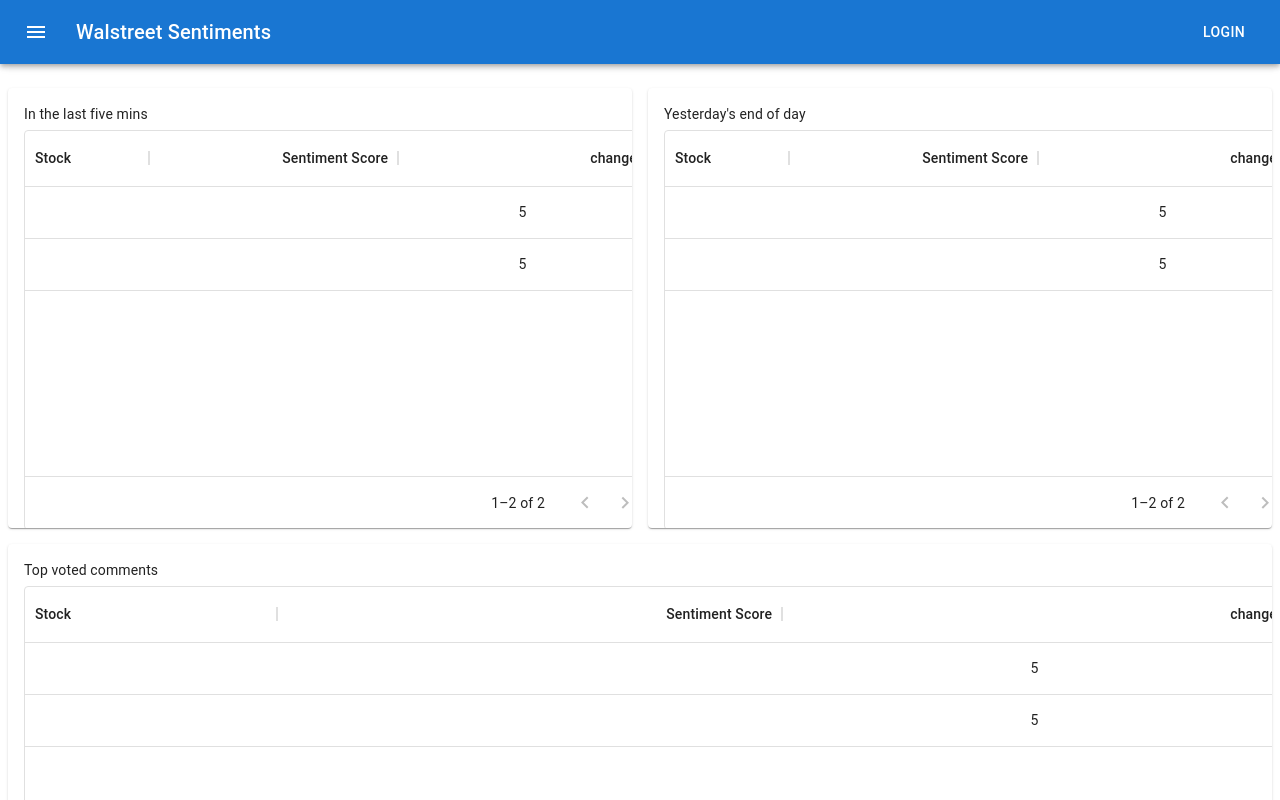
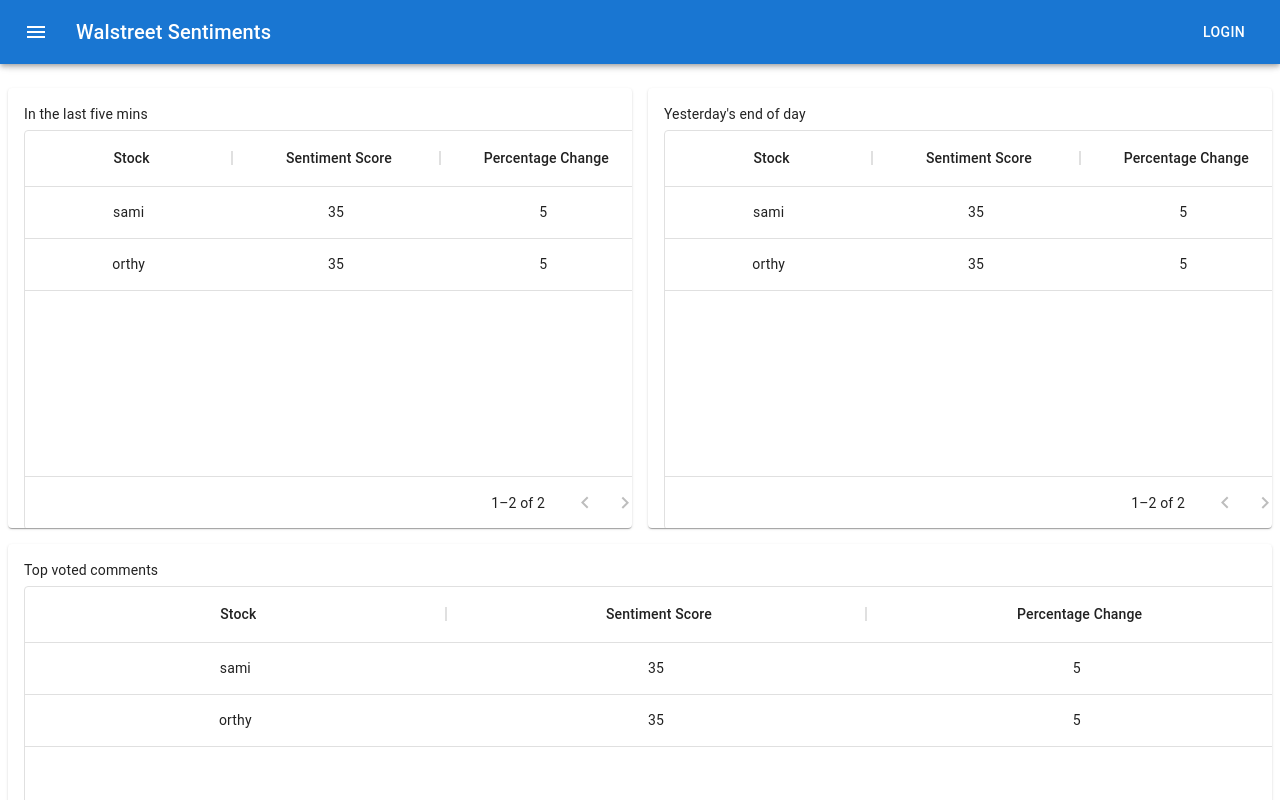
Before and after one commit to Sami6720/wallstreet_sentiments_2.0, a React (Create React App) app: page / in a window 1280 px wide. Shown: the top 800 px of the page. Built offline with nearby package versions, Linux system fonts and the light colour scheme.

Commit message:
fix(data_cards): fix passing props to all DataCards components

```diff
--- a/src/App.js
+++ b/src/App.js
@@ -7,21 +7,17 @@ import DataCard from "./components/DataCard";
 import { useState } from "react";
 
 function App() {
-
   // Code to update live data columns
 
-  const [df2, changedf2] = useState( // df2 refers to past df
-  [
-    { id: 1, Stocks: "sami", Total_compund: 35, Percentage_Change: 5 },
-    { id: 2, Stocks: "orthy", Total_compund: 35, Percentage_Change: 5 },
-  ]
+  const [df2, changef2] = useState(
+    // df2 refers to past df
+    [
+      { id: 1, stocks: "sami", total_compound_x: 35, change: 5 },
+      { id: 2, stocks: "orthy", total_compound_x: 35, change: 5 },
+    ]
   );
 
-
   // function to run every 10 mins and call on end point
-
-
-
 
   return (
     <Grid container spacing={2}>
@@ -34,11 +30,11 @@ function App() {
         <DataCard name={"In the last five mins"} rows={df2}></DataCard>
       </Grid>
       <Grid item xs={12} sm={6} md={6} lg={6}>
-        <DataCard name={"Yesterday's end of day"}></DataCard>
+        <DataCard name={"Yesterday's end of day"} rows={df2}></DataCard>
       </Grid>
 
       <Grid item xs={12} sm={12} md={12} lg={12}>
-        <DataCard name={"Top voted comments"}></DataCard>
+        <DataCard name={"Top voted comments"} rows={df2}></DataCard>
       </Grid>
     </Grid>
   );
--- a/src/components/DataCard.js
+++ b/src/components/DataCard.js
@@ -14,6 +14,7 @@ function DataCard(props) {
       editable: false,
       align: "center",
       flex: 0.2,
+      headerAlign: "center",
     },
     {
       field: "total_compound_x",
@@ -22,25 +23,27 @@ function DataCard(props) {
       editable: false,
       soratble: true,
       align: "center",
-      flex: 0.4,
+      headerAlign: "center",
+      flex: 0.2,
     },
     {
-      field: "Percentage_Change",
-      headerName: "change",
+      field: "change",
+      headerName: "Percentage Change",
       type: "number",
       editable: false,
       soratble: true,
       align: "center",
-      flex: 0.4,
+      flex: 0.2,
+      headerAlign: "center",
     },
   ];
 
-  const rows = [
-    { id: 1, Stocks: "sami", Total_compund: 35, Percentage_Change: 5 },
-    { id: 2, Stocks: "orthy", Total_compund: 35, Percentage_Change: 5 },
-  ];
+  // const rows = [
+  //   { id: 1, stocks: "sami", total_compound_x: 35, change: 5 },
+  //   { id: 2, stocks: "orthy", total_compound_x: 35, change: 5 },
+  // ];
 
-  // const rows=props.rows;
+  const df2 = props.rows;
   const name = props.name;
   // const rows=props.rows;
   return (
@@ -50,7 +53,7 @@ function DataCard(props) {
           {name}
         </Typography>
         <DataGrid
-          rows={rows}
+          rows={df2}
           columns={columns}
           pageSize={5}
           rowsPerPageOptions={[5]}
```
